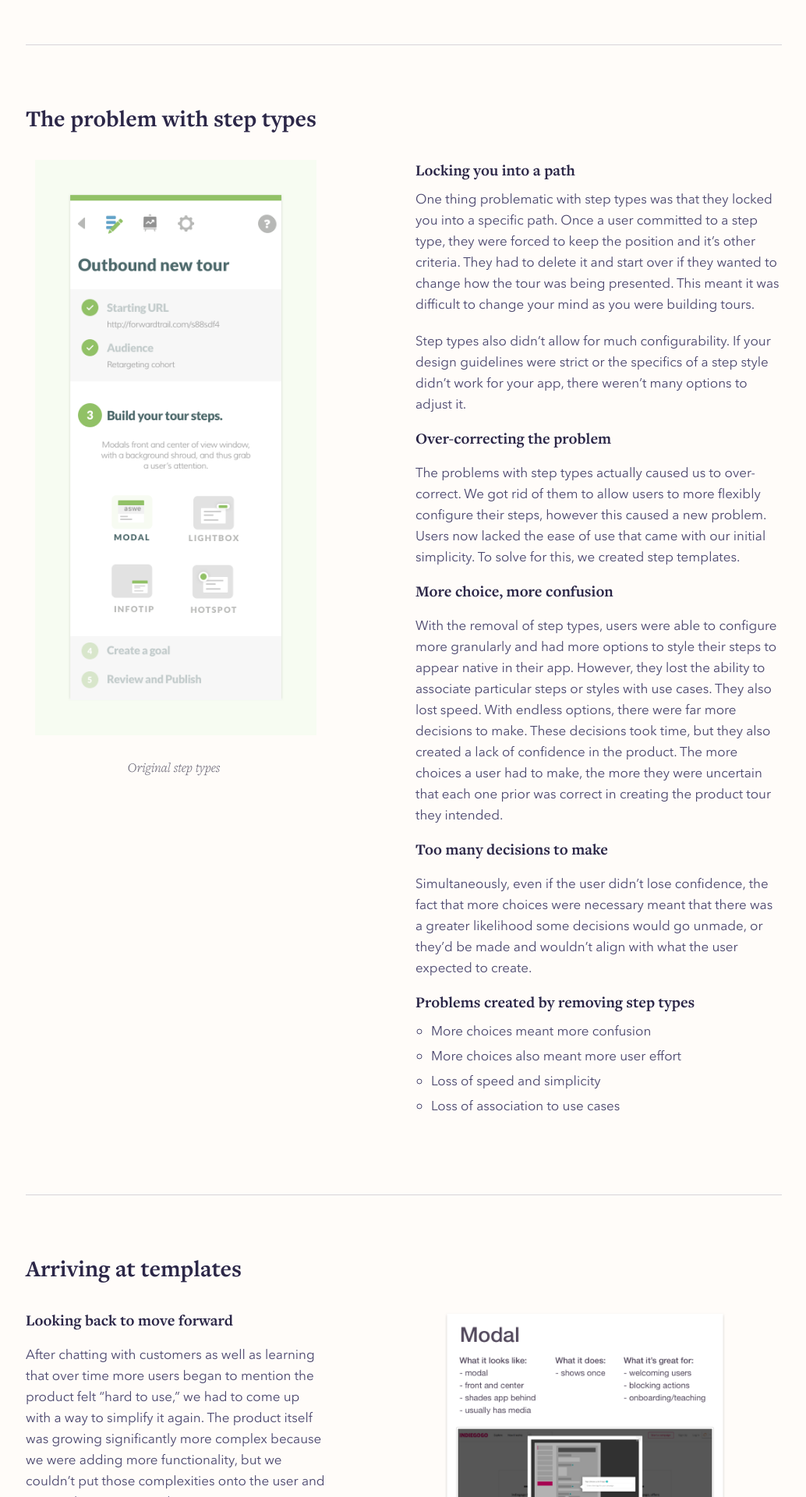
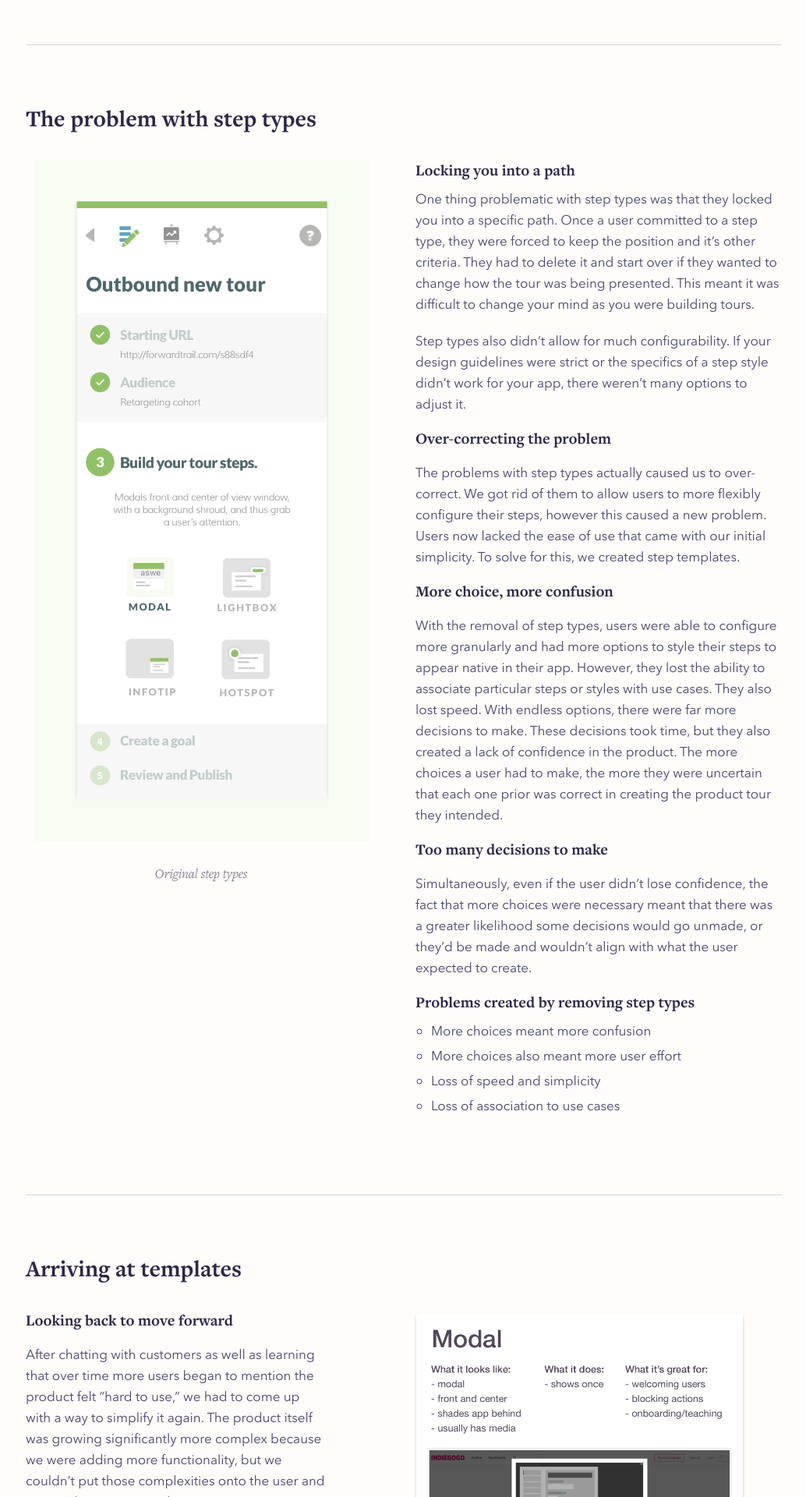
Before and after one commit to jessbottali/jessicabottali.com, a Jekyll site: the page built from projects/chameleon-templates/index.html, in a window 1280 px wide. Shown: the part 1119-3039 px from the top of the page at 78% size, without its empty margins (122-1156 px from the left). Built offline with Jekyll 4.4.1, drawn with Linux system fonts in a browser that asks for light colours; comment, search, counter and statistics services are not loaded.

Commit message:
Update index.html

```diff
--- a/projects/chameleon-templates/index.html
+++ b/projects/chameleon-templates/index.html
@@ -22,7 +22,7 @@
     <h2 class="ProjectWork-title m0 mb4">The problem with step types </h2>
     <div class="Grid gutters u-m-top-20">
       <div class="Grid-cell u-6of12">
-        <div class="Home-Page-Image" style="width: 380px;">
+        <div class="Home-Page-Image" style="width: 450px;">
           <img src="./images/old-step-types@2x.png" class="ProjectImage ml0" style="padding-left: 12px;" />
           <p class="ImageCaption">Original step types</p>
         </div>
@@ -76,10 +76,14 @@
     </div>
 
     <div class="Grid-cell" style="margin-top:70px; margin-left:40px;">
-      <div class="Catalog-sketch-images" style="width: 380px; margin-left: 80px;">
+      <div class="Catalog-sketch-images" style="width: 450px; margin-left: 40px;">
         <img src="./images/templatizing-behaviors-styles-1@2x.png" class="ProjectImage ml0" />
         <p class="ImageCaption" style="margin-right: 20px;">Mapping template behaviors and styles</p>
       </div>
+    </div>
+
+    <div class="Container">
+    <img src="./images/create-a-template-flow@2x.png" class="ProjectImage" />
     </div>
 
     </div>
```
